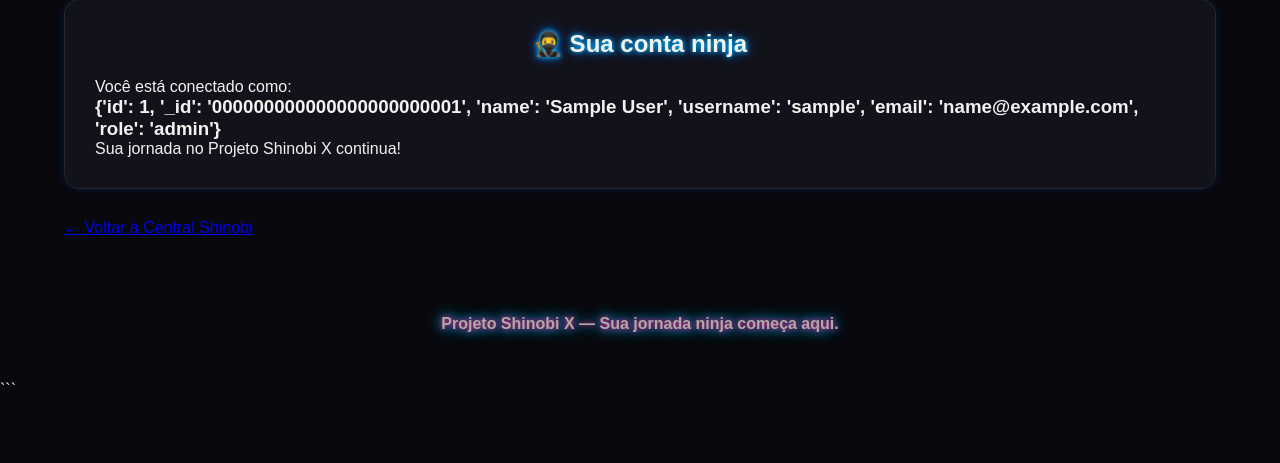
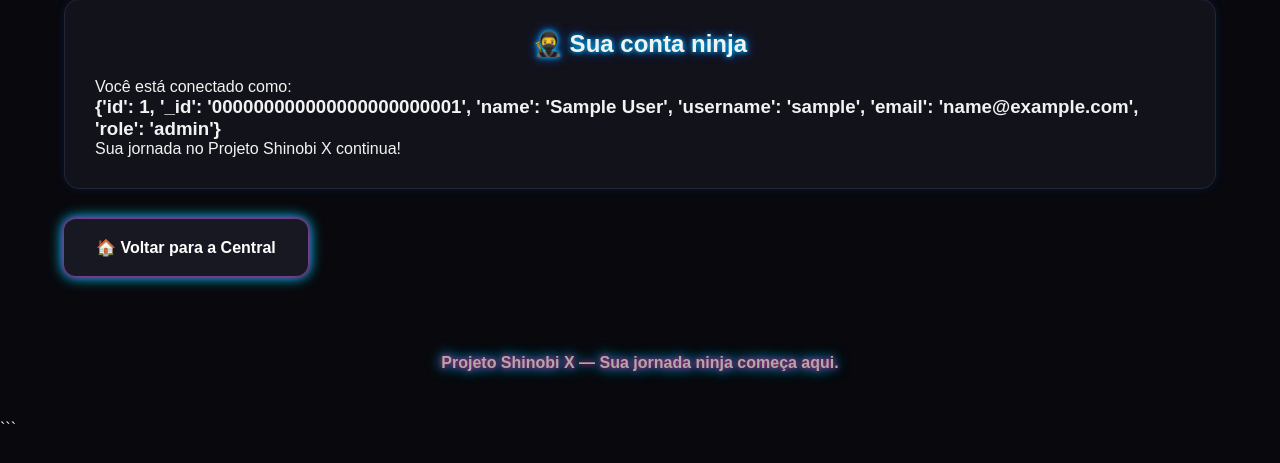
Before and after one commit to Guizin2613/Projeto-Shinobi-X, a Flask app: page /gerenciar-conta in a window 1280 px wide. Shown: the part 208-671 px from the top of the page. Run offline with Flask 3, Linux system fonts and the light colour scheme; the visitor is signed in with stand-in values (Sample User, id 1); some libraries are stand-ins or nearby versions.

Commit message:
Corrige menu do perfil

```diff
--- a/static/style.css
+++ b/static/style.css
@@ -2297,7 +2297,7 @@ footer p:first-child {
 }
 
 .profile-dropdown[hidden] {
-    display: none;
+    display: none !important;
 }
 
 .profile-option {
--- a/templates/gerenciar_conta.html
+++ b/templates/gerenciar_conta.html
@@ -34,7 +34,10 @@
             </section>
 
             <nav>
-                <a href="/">← Voltar à Central Shinobi</a>
+
+                <a href="/" class="menu-button">
+                    🏠 Voltar para a Central
+                </a>
             </nav>
         </main>
 
```
